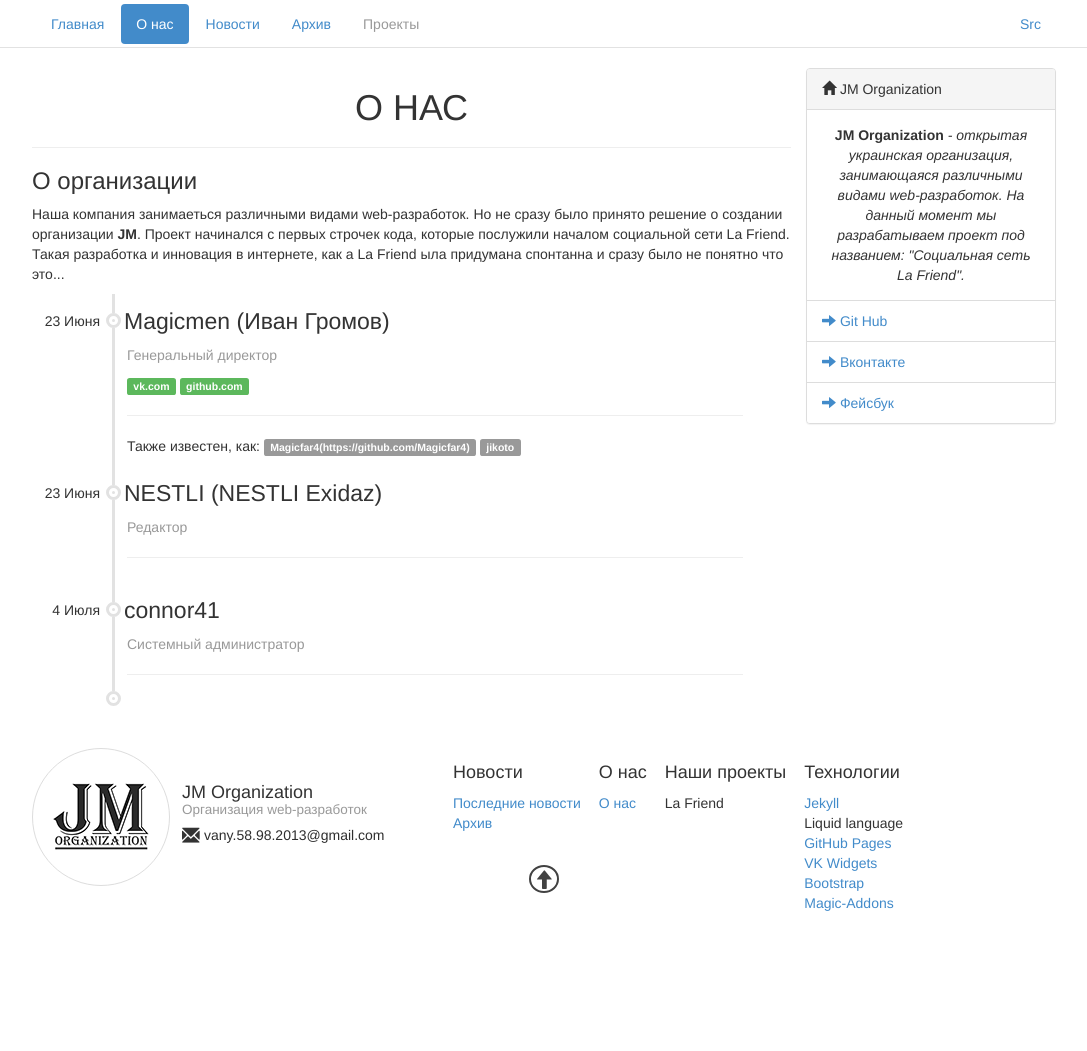
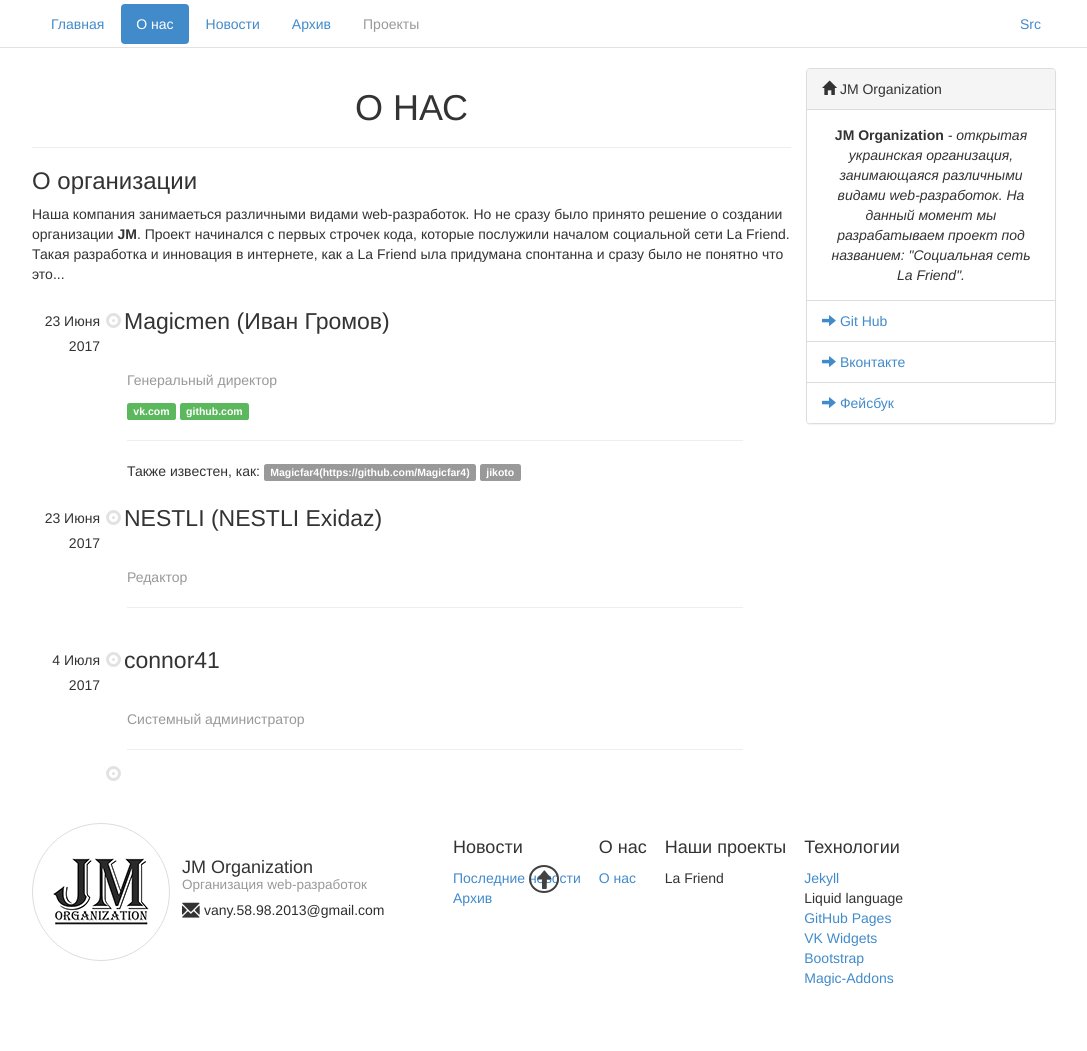
Before and after one commit to jm-organization/jm-organization.github.io, a Jekyll site: the page built from about/index.html, in a window 1280 px wide. Shown: the whole page, without its empty margins (96-1183 px from the left). Built offline with Jekyll 4.4.1, drawn with Linux system fonts in a browser that asks for light colours; before the commit the page ends 976 px from its top, so only the background shows below that.

```diff
--- a/_data/projectteam.yml
+++ b/_data/projectteam.yml
@@ -3,7 +3,7 @@
   second-name: "Громов"
   other-names: "Magicfar4(https://github.com/Magicfar4),jikoto"
   position: "Генеральный директор"
-  date-of-adopted: "23 Июня"
+  date-of-adopted: "23 Июня 2017"
   info:
     web-sites: "https://vk.com/jmagicmen,https://github.com/Magicfar4"
 
@@ -12,7 +12,7 @@
   second-name: "Exidaz"
   other-names:
   position: "Редактор"
-  date-of-adopted: "23 Июня"
+  date-of-adopted: "23 Июня 2017"
   info:
     web-sites:
 
@@ -22,6 +22,6 @@
   other-names:
   web-sites:
   position: "Системный администратор"
-  date-of-adopted: "4 Июля"
+  date-of-adopted: "4 Июля 2017"
   info:
     web-sites: "https://github.com/connor41"
--- a/assets/css/main.css
+++ b/assets/css/main.css
@@ -263,7 +263,7 @@
       height: 100%;
       position: absolute;
       z-index: -1;
-      background: #e2e2e2;
+      background: linear-gradient(to top 95%, #e2e2e2 85%, white);
       left: 68px; }
       @media (max-width: 728px) {
         .page-width .jm-archive .jm-a-line, .page-width .jm-about .jm-a-line, .page-width .jm-a-co-workers .jm-a-line {
--- a/assets/css/main.sass
+++ b/assets/css/main.sass
@@ -283,7 +283,7 @@
       height: 100%
       position: absolute
       z-index: -1
-      background: $supportColor
+      background: linear-gradient(to top, $supportColor 85%, $baseColor)
       left: $dateWidth
       @media (max-width: 728px)
         left: $dateSDWidth
```
